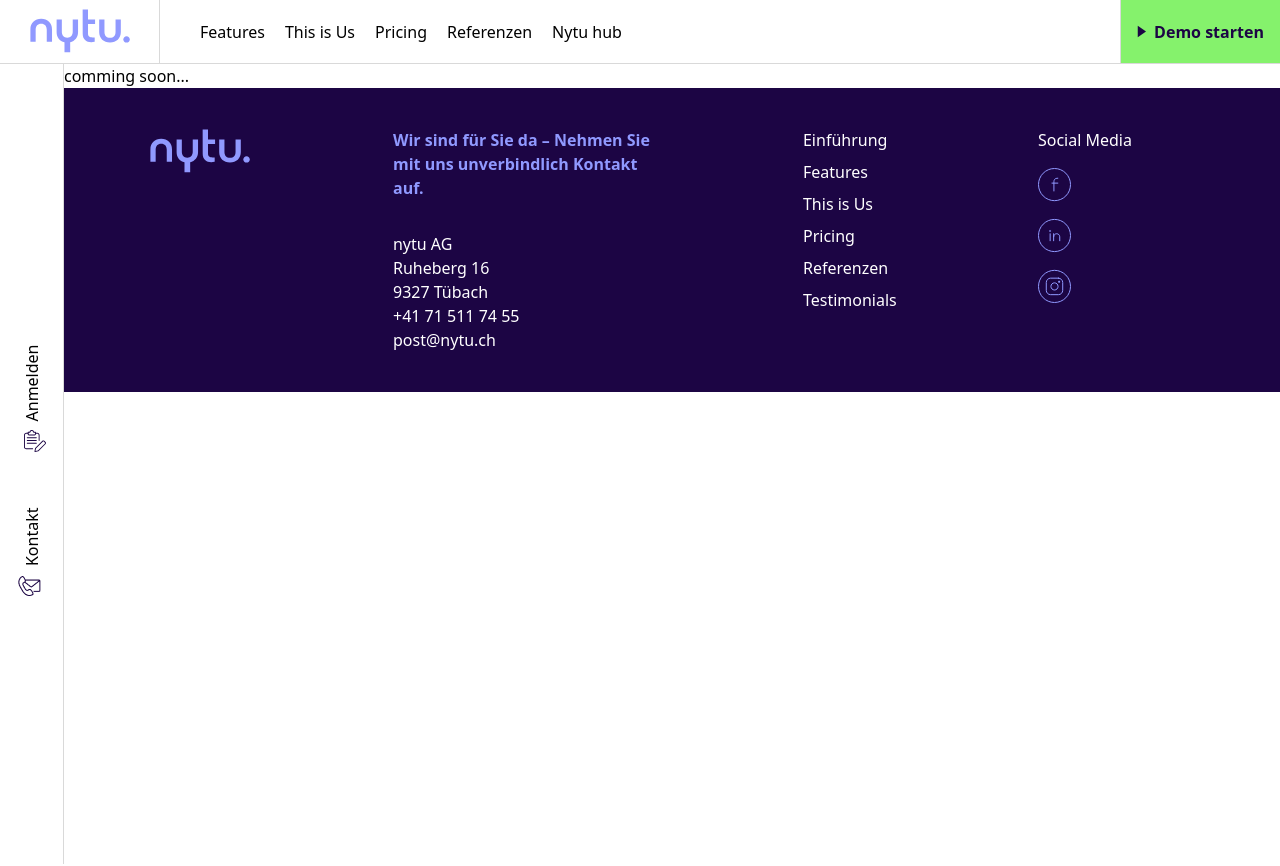
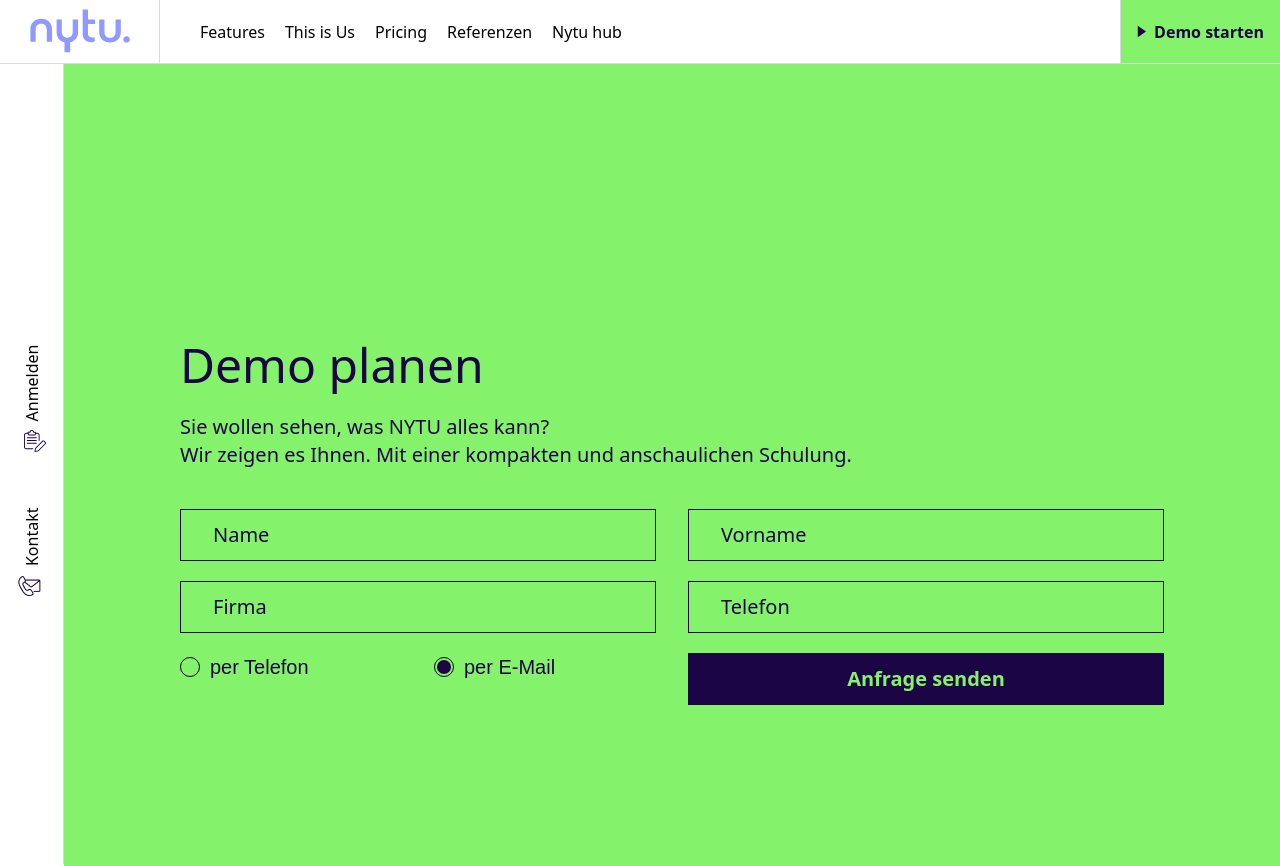
Before and after one commit to abdelaliabouelhassan/nytu, a Nuxt app: page /demo-planen in a window 1280 px wide. Shown: the top 866 px of the page. Before the commit the page ends 800 px from the top, so only its background shows below. Built offline with nearby package versions, Linux system fonts and the light colour scheme.

Commit message:
demo-planen page

```diff
--- /dev/null
+++ b/components/partials/sections/demoplanen/FirstSection.vue
@@ -0,0 +1,9 @@
+<template>
+    <section class=" w-full bg-[#85F26C] py-[17.3rem]">
+        <ContactForm />
+    </section>
+</template>
+
+<script setup>
+ import ContactForm from "@/components/partials/includes/ContactForm.vue"
+</script>
--- a/pages/demo-planen/index.vue
+++ b/pages/demo-planen/index.vue
@@ -1,12 +1,14 @@
 <template>
-    <div class=" text-black">
-       comming soon...
+    <div class=" w-full">
+       <FirstSection />
     </div>
 </template>
 
 
 
 <script setup>
+ import FirstSection from "@/components/partials/sections/demoplanen/FirstSection.vue"
+
  useSeoMeta({ // change title and description values to your needs
     title: 'Nytu - Demo Planen',
     description: 'Learn more about the events you like in your location.',
```
